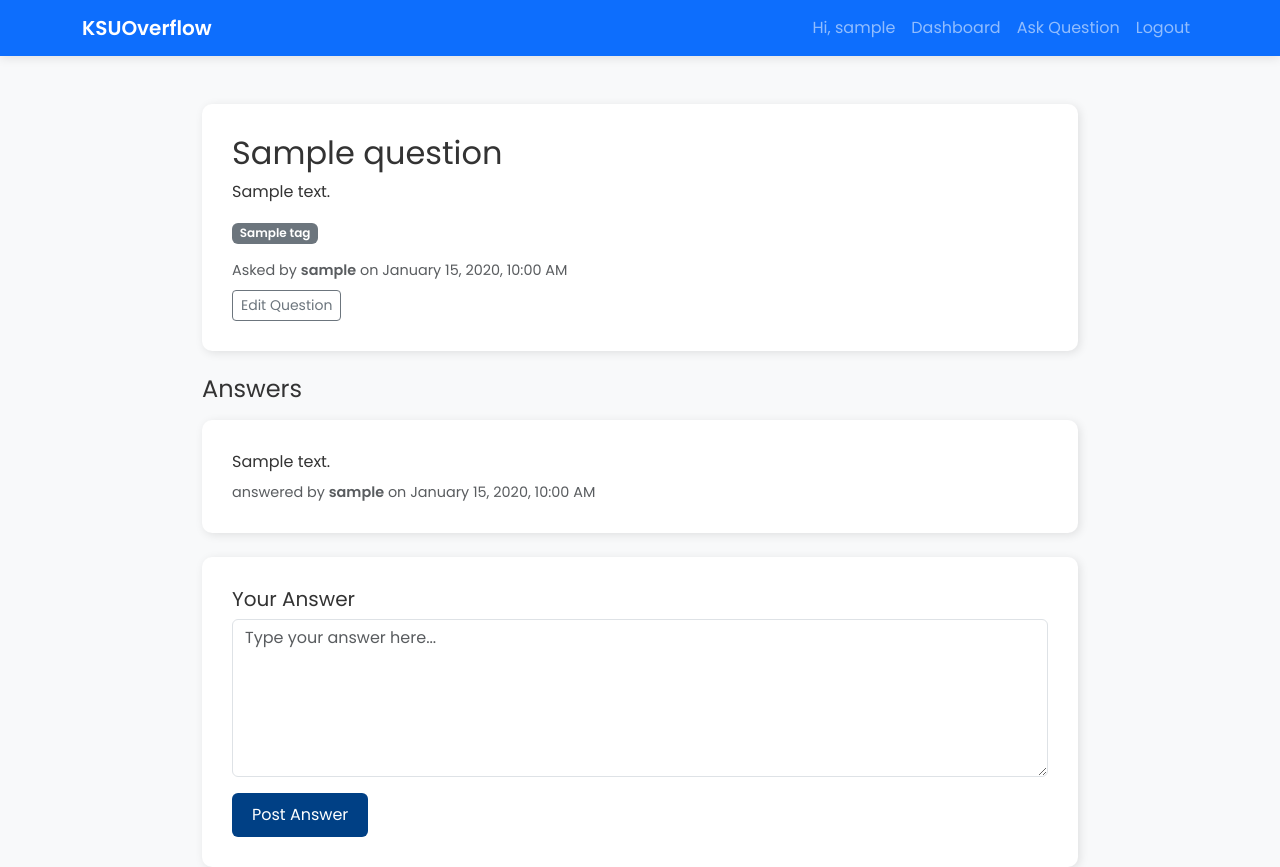
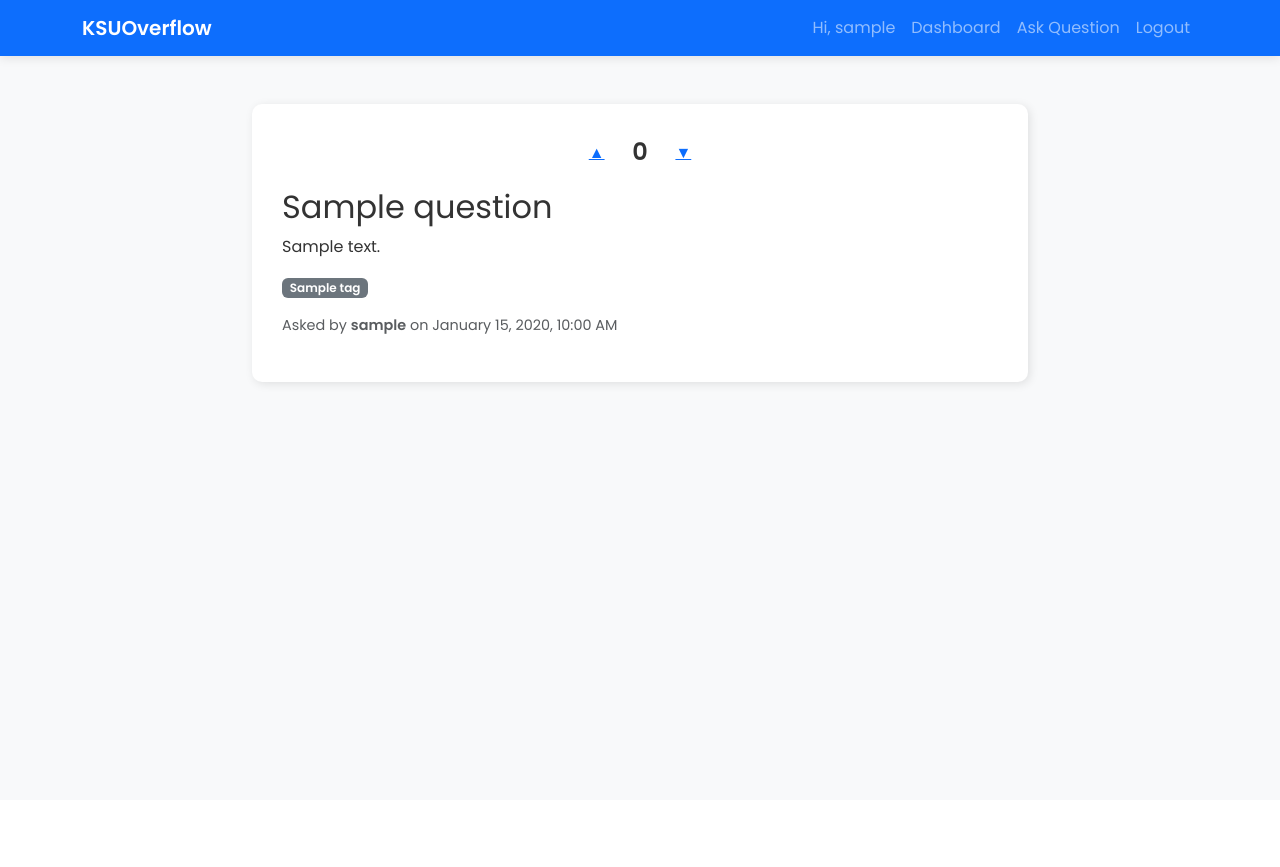
Before and after one commit to SWEaoq/KSUOverflow, a PHP site: page /view_question.php?id=1 in a window 1280 px wide. After the commit the page ends 387 px from the top, so only its background shows below. Run offline with PHP 8.4, Linux system fonts and the light colour scheme; the visitor is signed in with stand-in values (Sample User, id 1); tables that the repository leaves empty or names only in its code hold one stand-in row (values such as "Sample post").

Commit message:
Add voting functionality to questions with AJAX support

```diff
--- a/assets/css/style.css
+++ b/assets/css/style.css
@@ -137,3 +137,18 @@ body {
 #logo{
     background: transparent;
 }
+
+
+
+
+
+
+.vote-controls{
+     font-size: 1.5rem; text-align: center; margin-bottom: 1rem;
+}
+.vote-score{
+     display: inline-block; width: 2rem; text-align: center; font-weight: bold;
+}
+button.btn-link.active{
+     color: orange;
+}  /* highlight active vote */
--- a/view_question.php
+++ b/view_question.php
@@ -1,44 +1,57 @@
 <?php
 // view_question.php
+session_start();
+include 'config.php';
 
-session_start();
-include 'config.php';   // gives you $conn
+// Validate question ID
+$qid = isset($_GET['id']) ? (int)$_GET['id'] : 0;
+if ($qid <= 0) die('Invalid question ID.');
 
-// 1) Get and validate the question ID
-$qid = isset($_GET['id']) ? (int)$_GET['id'] : 0;
-if ($qid <= 0) {
-    die('Invalid question ID.');
+// Fetch question + author
+$qRes = mysqli_query($conn,
+  "SELECT q.*, u.username
+   FROM questions q
+   JOIN users u ON u.id=q.user_id
+   WHERE q.id=$qid
+   LIMIT 1"
+);
+if (!$question = mysqli_fetch_assoc($qRes)) {
+    die('Question not found.');
 }
 
-// 2) Load the question and its owner
-$qRes = mysqli_query($conn,
-    "SELECT
-        q.id,
-        q.title,
-        q.description,
-        q.created_at,
-        q.user_id,
-        u.username
-     FROM questions AS q
-     JOIN users   AS u ON u.id = q.user_id
-     WHERE q.id = $qid
-     LIMIT 1"
-);
-if (!$qRes || mysqli_num_rows($qRes) === 0) {
-    die('Question not found.');
-}
-$question = mysqli_fetch_assoc($qRes);
-
-// 3) Load tags
+// Fetch tags
 $tags = [];
 $tRes = mysqli_query($conn,
-    "SELECT t.name
-     FROM question_tags qt
-     JOIN tags        t ON t.id = qt.tag_id
-     WHERE qt.question_id = $qid"
+  "SELECT t.name
+   FROM question_tags qt
+   JOIN tags t ON t.id=qt.tag_id
+   WHERE qt.question_id=$qid"
 );
-while ($row = mysqli_fetch_assoc($tRes)) {
-    $tags[] = $row['name'];
+while ($r = mysqli_fetch_assoc($tRes)) {
+    $tags[] = $r['name'];
+}
+
+// Fetch vote total
+$vr = mysqli_query($conn,
+  "SELECT COALESCE(SUM(value),0) AS score
+   FROM question_votes
+   WHERE question_id=$qid"
+);
+$score = (int)mysqli_fetch_assoc($vr)['score'];
+
+// Fetch this user’s vote
+$userVote = 0;
+if (isset($_SESSION['user_id'])) {
+    $uid = (int)$_SESSION['user_id'];
+    $uv = mysqli_query($conn,
+      "SELECT value
+       FROM question_votes
+       WHERE question_id=$qid AND user_id=$uid
+       LIMIT 1"
+    );
+    if ($v = mysqli_fetch_assoc($uv)) {
+        $userVote = (int)$v['value'];
+    }
 }
 ?>
 <!DOCTYPE html>
@@ -46,106 +59,91 @@ while ($row = mysqli_fetch_assoc($tRes)) {
 <head>
   <meta charset="UTF-8">
   <meta name="viewport" content="width=device-width,initial-scale=1.0">
-  <title><?= htmlspecialchars($question['title'], ENT_QUOTES) ?> – KSUOverflow</title>
+  <title><?= htmlspecialchars($question['title'], ENT_QUOTES) ?> – KSUOverflow</title>
   <link
     href="https://cdn.jsdelivr.net/npm/bootstrap@5.3.0/dist/css/bootstrap.min.css"
     rel="stylesheet"
   >
   <link rel="stylesheet" href="assets/css/style.css">
-  <!-- jQuery and your AJAX loader -->
   <script src="https://code.jquery.com/jquery-3.6.0.min.js"></script>
-  <script src="assets/js/script.js" defer></script>
 </head>
 <body>
   <?php include 'header.php'; ?>
 
-  <div class="container mt-5" style="max-width:900px;">
+  <div class="container mt-5" style="max-width:800px;">
 
-    <!-- Question Card -->
+    <!-- Vote Controls + Question -->
     <div class="card mb-4">
       <div class="card-body">
-        <h2 class="card-title">
-          <?= htmlspecialchars($question['title'], ENT_QUOTES) ?>
-        </h2>
-        <p class="card-text">
-          <?= nl2br(htmlspecialchars($question['description'], ENT_QUOTES)) ?>
-        </p>
 
-        <?php if (count($tags)): ?>
+        <div class="vote-controls mb-3 text-center">
+          <button id="upvote-btn"
+                  data-vote="1"
+                  class="btn btn-link<?= $userVote===1 ? ' active' : '' ?>">
+            ▲
+          </button>
+          <span id="vote-score" class="vote-score"><?= $score ?></span>
+          <button id="downvote-btn"
+                  data-vote="-1"
+                  class="btn btn-link<?= $userVote===-1 ? ' active' : '' ?>">
+            ▼
+          </button>
+        </div>
+
+        <h2><?= htmlspecialchars($question['title'], ENT_QUOTES) ?></h2>
+        <p><?= nl2br(htmlspecialchars($question['description'], ENT_QUOTES)) ?></p>
+
+        <?php if ($tags): ?>
           <p>
             <?php foreach ($tags as $tag): ?>
-              <a
-                href="search.php?tag=<?= urlencode($tag) ?>"
-                class="badge bg-secondary text-decoration-none"
-              >
+              <a href="search.php?tag=<?= urlencode($tag) ?>"
+                 class="badge bg-secondary text-decoration-none">
                 <?= htmlspecialchars($tag, ENT_QUOTES) ?>
               </a>
             <?php endforeach; ?>
           </p>
         <?php endif; ?>
 
-        <p class="text-muted mb-0">
+        <p class="text-muted">
           Asked by <strong><?= htmlspecialchars($question['username'], ENT_QUOTES) ?></strong>
           on <?= date('F j, Y, g:i A', strtotime($question['created_at'])) ?>
         </p>
 
-        <?php if (
-          isset($_SESSION['user_id']) &&
-          $_SESSION['user_id'] == $question['user_id']
-        ): ?>
-          <a
-            href="edit_question.php?id=<?= $question['id'] ?>"
-            class="btn btn-sm btn-outline-secondary mt-2"
-          >
-            Edit Question
-          </a>
-        <?php endif; ?>
       </div>
     </div>
 
-    <!-- AJAX-Loaded Answers -->
-    <h4 class="mb-3">Answers</h4>
-    <div id="answers-list">
-      <!-- script.js will .load('answers_ajax.php?question_id=…') into here -->
-    </div>
-
-    <!-- Answer Form -->
-    <?php if (isset($_SESSION['user_id'])): ?>
-      <div class="card mt-4" id="answer-form">
-        <div class="card-body">
-          <h5 class="card-title">Your Answer</h5>
-          <form action="add_answer.php" method="POST">
-            <input
-              type="hidden"
-              name="question_id"
-              value="<?= $question['id'] ?>"
-            >
-            <div class="mb-3">
-              <textarea
-                name="body"
-                rows="6"
-                class="form-control"
-                required
-                placeholder="Type your answer here..."
-              ></textarea>
-            </div>
-            <button type="submit" class="btn btn-primary">
-              Post Answer
-            </button>
-          </form>
-        </div>
-      </div>
-    <?php else: ?>
-      <p class="mt-4">
-        <a href="login.php">Log in</a> or
-        <a href="register.php">register</a> to post an answer.
-      </p>
-    <?php endif; ?>
+    <!-- Answers and answer form go here... -->
 
   </div>
 
-  <script
-    src="https://cdn.jsdelivr.net/npm/bootstrap@5.3.0/dist/js/bootstrap.bundle.min.js"
-  ></script>
+  <script>
+  $(function(){
+    function doVote(vote) {
+      $.post('vote_question_ajax.php', {
+        question_id: <?= $qid ?>,
+        vote: vote
+      }, function(resp){
+        if (!resp.success) {
+          alert(resp.error || 'Vote failed');
+          return;
+        }
+        // update score
+        $('#vote-score').text(resp.score);
+        // highlight buttons
+        $('#upvote-btn').toggleClass('active', resp.userVote === 1);
+        $('#downvote-btn').toggleClass('active', resp.userVote === -1);
+      }, 'json');
+    }
+
+    $('#upvote-btn').click(function(e){
+      e.preventDefault();
+      doVote(1);
+    });
+    $('#downvote-btn').click(function(e){
+      e.preventDefault();
+      doVote(-1);
+    });
+  });
+  </script>
 </body>
 </html>
```
Also changed, not shown: vote_question_ajax.php (added, +72 -0 lines).
